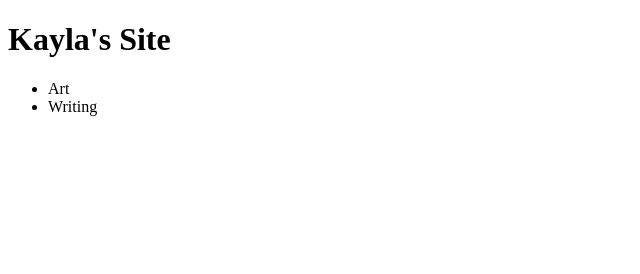
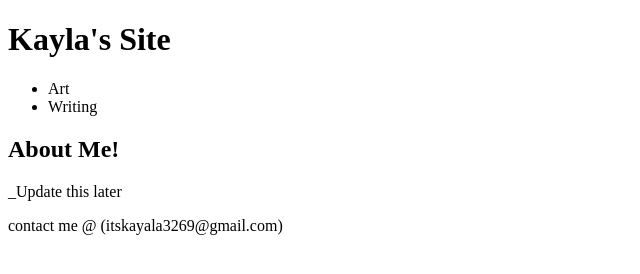
Before and after one commit to KaylaKryptonite/KaylaKryptonite.github.io, a plain HTML site: page index.html in a window 1280 px wide. Shown: the whole page, without its empty margins (0-640 px from the left). Drawn offline with Linux system fonts and the light colour scheme.

Commit message:
about me sectoin

```diff
--- a/index.html
+++ b/index.html
@@ -21,5 +21,10 @@
                 </li>
             </ul>
     </div>
+    <div class="about-me">
+         <h2>About Me!</h2>
+        <p>_Update this later</p>
+        <p>contact me @ (itskayala3269@gmail.com)</p>
+    </div>
 </body>
 </html>
```
